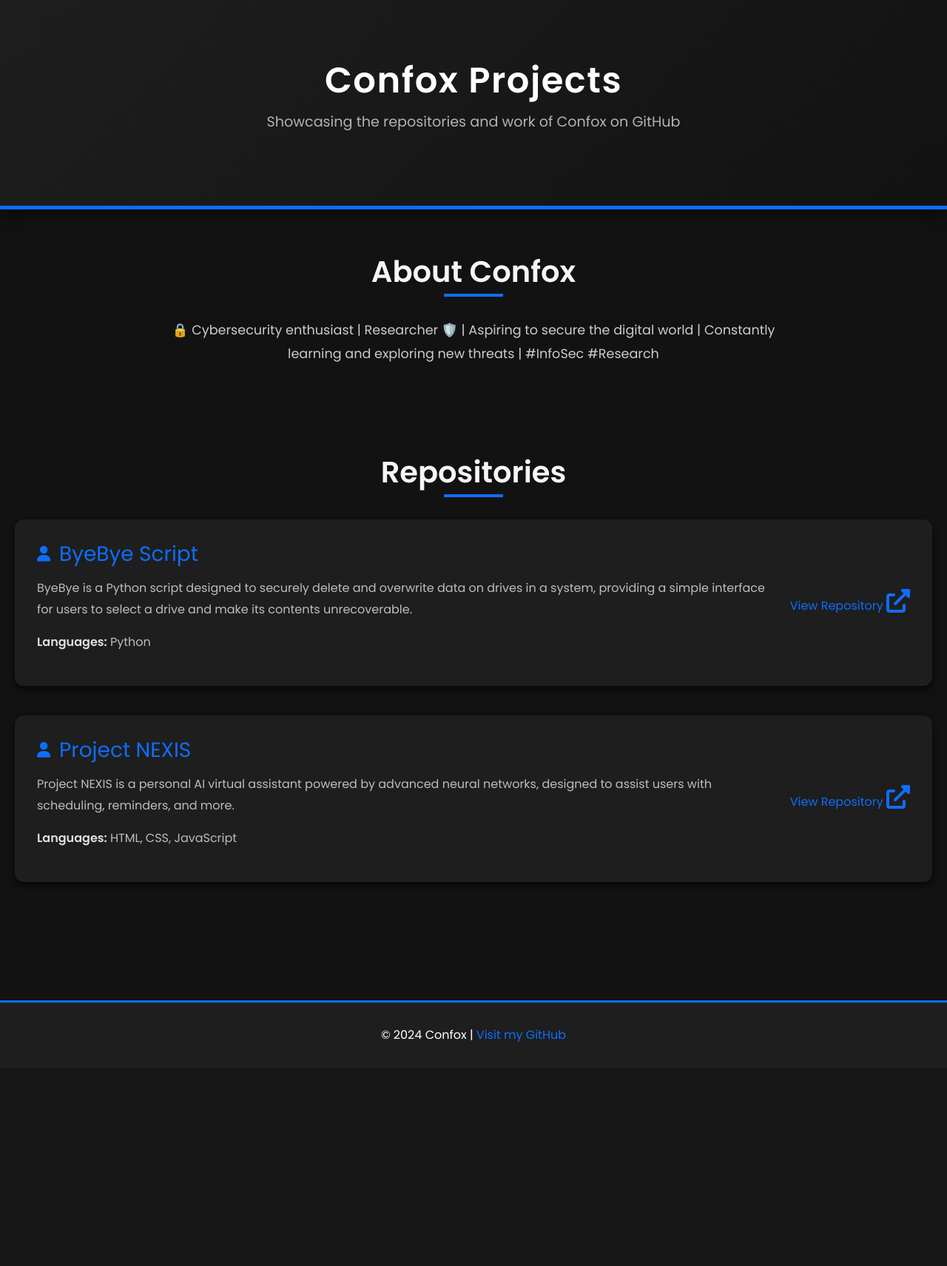
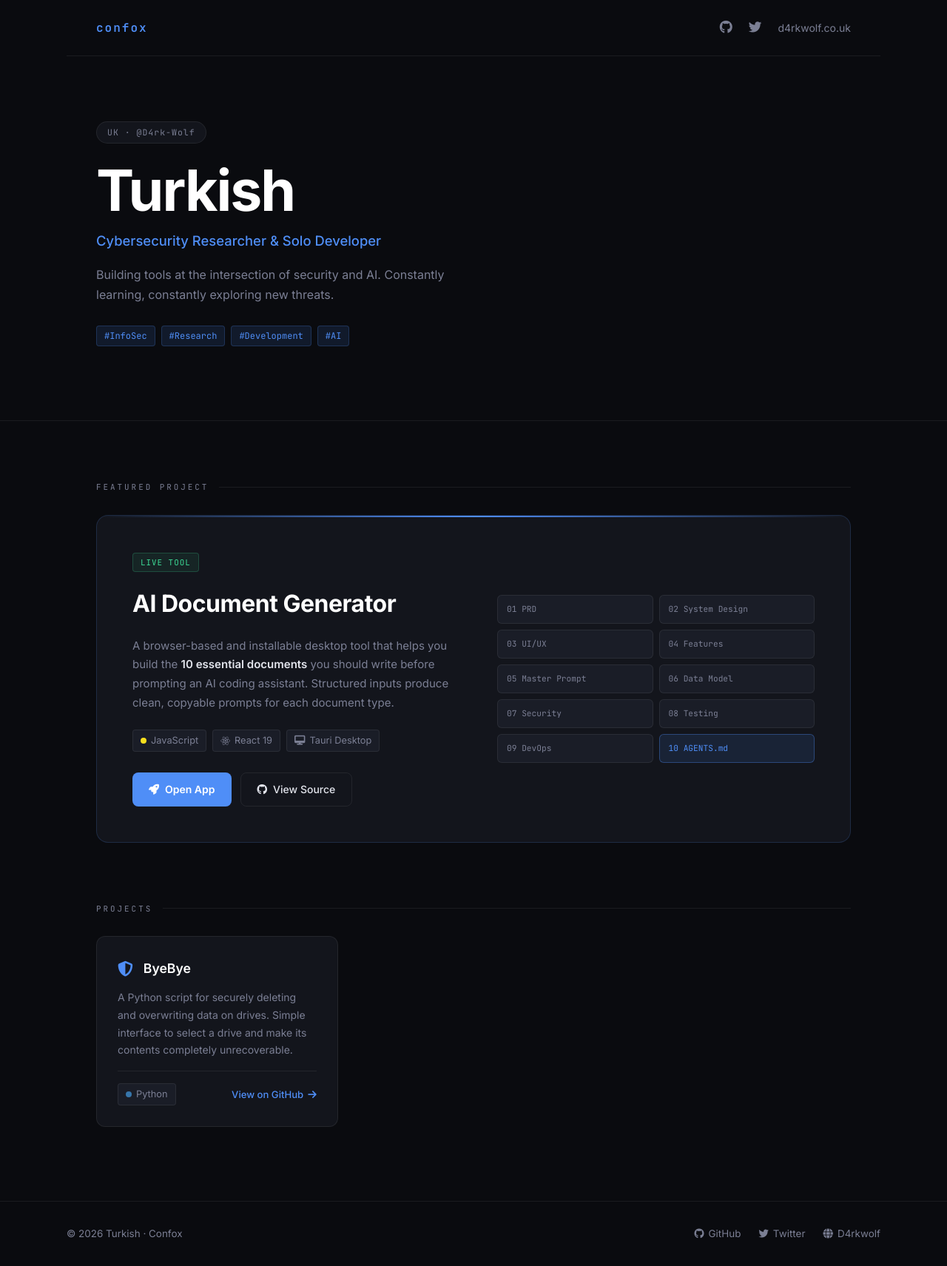
Before and after one commit to confox/confox.github.io, a PHP site: page / in a window 1280 px wide. Shown: the whole page at 74% size. Before the commit the page ends 1409 px from the top, so only its background shows below. Run offline with PHP 8.4, Linux system fonts and the light colour scheme.

Commit message:
Revamp index.html and stylesheet.css for improved layout and design

```diff
--- a/index.html
+++ b/index.html
@@ -4,59 +4,109 @@
 <head>
     <meta charset="UTF-8">
     <meta name="viewport" content="width=device-width, initial-scale=1.0">
-    <title>Confox Projects</title>
-    <link href="https://fonts.googleapis.com/css2?family=Poppins:wght@400;600&display=swap" rel="stylesheet">
-    <link rel="stylesheet" href="https://stackpath.bootstrapcdn.com/bootstrap/4.5.2/css/bootstrap.min.css">
-    <link rel="stylesheet" href="https://cdnjs.cloudflare.com/ajax/libs/font-awesome/6.0.0-beta3/css/all.min.css">
+    <title>Turkish — Confox</title>
+    <meta name="description" content="Cybersecurity researcher and solo developer. Building tools at the intersection of security and AI.">
+    <link href="https://fonts.googleapis.com/css2?family=Inter:wght@300;400;500;600;700&family=JetBrains+Mono:wght@400;600&display=swap" rel="stylesheet">
+    <link rel="stylesheet" href="https://cdnjs.cloudflare.com/ajax/libs/font-awesome/6.5.0/css/all.min.css">
     <link rel="stylesheet" href="stylesheet.css">
 </head>
 
 <body>
     <header>
-        <h1>Confox Projects</h1>
-        <p>Showcasing the repositories and work of Confox on GitHub</p>
+        <nav>
+            <span class="nav-logo">confox</span>
+            <div class="nav-links">
+                <a href="https://github.com/confox" target="_blank" aria-label="GitHub"><i class="fab fa-github"></i></a>
+                <a href="https://twitter.com/TurkishDW" target="_blank" aria-label="Twitter"><i class="fab fa-twitter"></i></a>
+                <a href="https://d4rkwolf.co.uk" target="_blank">d4rkwolf.co.uk</a>
+            </div>
+        </nav>
+
+        <div class="hero">
+            <div class="hero-badge">UK &middot; @D4rk-Wolf</div>
+            <h1>Turkish</h1>
+            <p class="hero-sub">Cybersecurity Researcher &amp; Solo Developer</p>
+            <p class="hero-bio">Building tools at the intersection of security and AI. Constantly learning, constantly exploring new threats.</p>
+            <div class="tags">
+                <span class="tag">#InfoSec</span>
+                <span class="tag">#Research</span>
+                <span class="tag">#Development</span>
+                <span class="tag">#AI</span>
+            </div>
+        </div>
     </header>
 
+    <main>
         <section>
-        <h2>About Confox</h2>
-        <p class="about-text">🔒 Cybersecurity enthusiast | Researcher 🛡️ | Aspiring to secure the digital world | Constantly learning and exploring new threats | #InfoSec #Research</p>
-    </section>
+            <div class="section-label">Featured Project</div>
 
-    <section>
-        <h2>Repositories</h2>
-
-        <!-- Repository 1 -->
-        <div class="repository">
-            <div class="repository-info">
-                <h3><a href="https://github.com/confox/ByeBye" target="_blank" aria-label="ByeBye Script Repository on GitHub">ByeBye Script</a></h3>
-                <p>ByeBye is a Python script designed to securely delete and overwrite data on drives in a system, providing a simple interface for users to select a drive and make its contents unrecoverable.</p>
-                <p><strong>Languages:</strong> Python</p>
+            <div class="featured-card">
+                <div class="featured-card-content">
+                    <div class="featured-badge">Live Tool</div>
+                    <h2>AI Document Generator</h2>
+                    <p>A browser-based and installable desktop tool that helps you build the <strong>10 essential documents</strong> you should write before prompting an AI coding assistant. Structured inputs produce clean, copyable prompts for each document type.</p>
+                    <div class="featured-meta">
+                        <span class="lang-tag"><span class="lang-dot js"></span> JavaScript</span>
+                        <span class="lang-tag"><i class="fab fa-react"></i> React 19</span>
+                        <span class="lang-tag"><i class="fas fa-desktop"></i> Tauri Desktop</span>
                     </div>
-            <div class="repository-link">
-                <a href="https://github.com/confox/ByeBye" target="_blank" aria-label="Open ByeBye Script Repository on GitHub">
-                    View Repository <i class="fas fa-external-link-alt icon"></i>
+                    <div class="featured-actions">
+                        <a href="https://confox.github.io/AI-Document-Generator/" class="btn-primary" target="_blank">
+                            <i class="fas fa-rocket"></i> Open App
+                        </a>
+                        <a href="https://github.com/confox/AI-Document-Generator" class="btn-secondary" target="_blank">
+                            <i class="fab fa-github"></i> View Source
                         </a>
                     </div>
                 </div>
 
-        <!-- Repository 2 -->
-        <div class="repository">
-            <div class="repository-info">
-                <h3><a href="https://github.com/confox/Project-NEXIS" target="_blank" aria-label="Project NEXIS Repository on GitHub">Project NEXIS</a></h3>
-                <p>Project NEXIS is a personal AI virtual assistant powered by advanced neural networks, designed to assist users with scheduling, reminders, and more.</p>
-                <p><strong>Languages:</strong> HTML, CSS, JavaScript</p>
+                <div class="featured-card-visual" aria-hidden="true">
+                    <div class="doc-grid">
+                        <div class="doc-item">01 PRD</div>
+                        <div class="doc-item">02 System Design</div>
+                        <div class="doc-item">03 UI/UX</div>
+                        <div class="doc-item">04 Features</div>
+                        <div class="doc-item">05 Master Prompt</div>
+                        <div class="doc-item">06 Data Model</div>
+                        <div class="doc-item">07 Security</div>
+                        <div class="doc-item">08 Testing</div>
+                        <div class="doc-item">09 DevOps</div>
+                        <div class="doc-item highlight">10 AGENTS.md</div>
                     </div>
-            <div class="repository-link">
-                <a href="https://github.com/confox/Project-NEXIS" target="_blank" aria-label="Open Project NEXIS Repository on GitHub">
-                    View Repository <i class="fas fa-external-link-alt icon"></i>
+                </div>
+            </div>
+        </section>
+
+        <section>
+            <div class="section-label">Projects</div>
+
+            <div class="projects-grid">
+                <div class="project-card">
+                    <div class="project-header">
+                        <i class="fas fa-shield-halved project-icon"></i>
+                        <h3>ByeBye</h3>
+                    </div>
+                    <p>A Python script for securely deleting and overwriting data on drives. Simple interface to select a drive and make its contents completely unrecoverable.</p>
+                    <div class="project-footer">
+                        <span class="lang-tag"><span class="lang-dot python"></span> Python</span>
+                        <a href="https://github.com/confox/ByeBye" class="project-link" target="_blank">
+                            View on GitHub <i class="fas fa-arrow-right"></i>
                         </a>
                     </div>
                 </div>
-
+            </div>
         </section>
+    </main>
 
     <footer>
-        <p>&copy; 2024 Confox | <a href="https://github.com/confox" target="_blank">Visit my GitHub</a></p>
+        <div class="footer-inner">
+            <span>&copy; 2026 Turkish &middot; Confox</span>
+            <div class="footer-links">
+                <a href="https://github.com/confox" target="_blank"><i class="fab fa-github"></i> GitHub</a>
+                <a href="https://twitter.com/TurkishDW" target="_blank"><i class="fab fa-twitter"></i> Twitter</a>
+                <a href="https://d4rkwolf.co.uk" target="_blank"><i class="fas fa-globe"></i> D4rkwolf</a>
+            </div>
+        </div>
     </footer>
 </body>
 
--- a/stylesheet.css
+++ b/stylesheet.css
@@ -1,159 +1,467 @@
-body {
-    font-family: 'Poppins', sans-serif;
-    line-height: 1.8;
-    background-color: #121212;
-    color: #e0e0e0;
+*, *::before, *::after {
+    box-sizing: border-box;
+    margin: 0;
+    padding: 0;
 }
 
-header {
-    background: linear-gradient(135deg, #1e1e1e, #121212);
-    color: white;
-    padding: 80px 0;
-    text-align: center;
-    box-shadow: 0 8px 20px rgba(0, 0, 0, 0.5);
-    border-bottom: 5px solid #0d6efd;
+:root {
+    --bg: #0a0b0f;
+    --surface: #13151c;
+    --surface-2: #1a1d27;
+    --border: rgba(255, 255, 255, 0.07);
+    --text: #e2e4ec;
+    --text-muted: #7b7f94;
+    --accent: #4f8ef7;
+    --accent-glow: rgba(79, 142, 247, 0.12);
+    --green: #3ddc97;
+    --font: 'Inter', sans-serif;
+    --mono: 'JetBrains Mono', monospace;
 }
 
-header h1 {
-    font-size: 3rem;
-    margin-bottom: 10px;
-    font-weight: 700;
-    letter-spacing: 1.5px;
+body {
+    font-family: var(--font);
+    background: var(--bg);
+    color: var(--text);
+    line-height: 1.7;
+    min-height: 100vh;
 }
 
-header p {
-    font-size: 1.2rem;
-    font-weight: 300;
-    color: #b0b3b8;
+/* ── Nav ── */
+
+nav {
+    display: flex;
+    justify-content: space-between;
+    align-items: center;
+    padding: 24px 40px;
+    border-bottom: 1px solid var(--border);
+    max-width: 1100px;
+    margin: 0 auto;
 }
 
-section {
-    padding: 60px 20px;
+.nav-logo {
+    font-family: var(--mono);
+    font-size: 1rem;
+    font-weight: 600;
+    color: var(--accent);
+    letter-spacing: 2px;
 }
 
-h2 {
-    font-size: 2.5rem;
-    margin-bottom: 40px;
-    text-align: center;
-    font-weight: 600;
-    color: #f5f5f5;
-    position: relative;
+.nav-links {
+    display: flex;
+    align-items: center;
+    gap: 22px;
 }
 
-h2::after {
-    content: '';
-    width: 80px;
-    height: 4px;
-    background: #0d6efd;
-    position: absolute;
-    bottom: -10px;
-    left: 50%;
-    transform: translateX(-50%);
+.nav-links a {
+    color: var(--text-muted);
+    text-decoration: none;
+    font-size: 0.875rem;
+    transition: color 0.2s;
 }
 
-.about-text {
-    max-width: 850px;
-    margin: 0 auto;
-    text-align: center;
-    font-size: 1.1rem;
-    color: #cccccc;
+.nav-links a:hover {
+    color: var(--text);
 }
 
-.repository {
-    background: #1e1e1e;
-    border-radius: 12px;
-    box-shadow: 0 4px 10px rgba(0, 0, 0, 0.7);
-    margin-bottom: 40px;
-    padding: 30px;
-    transition: transform 0.3s ease, box-shadow 0.3s ease;
-    position: relative;
+.nav-links a i {
+    font-size: 1.1rem;
 }
 
-.repository:hover {
-    transform: translateY(-10px);
-    box-shadow: 0 10px 30px rgba(0, 0, 0, 0.9);
+/* ── Hero ── */
+
+header {
+    border-bottom: 1px solid var(--border);
 }
 
-.repository h3 {
-    font-size: 1.75rem;
-    font-weight: 600;
-    margin-bottom: 15px;
-    position: relative;
-    padding-left: 30px;
-    color: #0d6efd;
+.hero {
+    max-width: 1100px;
+    margin: 0 auto;
+    padding: 88px 40px 100px;
 }
 
-.repository h3::before {
-    content: '\f007';
-    font-family: 'Font Awesome 5 Free';
-    font-weight: 900;
-    font-size: 1.3rem;
-    color: #0d6efd;
-    position: absolute;
-    left: 0;
-    top: 5px;
+.hero-badge {
+    display: inline-block;
+    font-family: var(--mono);
+    font-size: 0.72rem;
+    color: var(--text-muted);
+    background: var(--surface);
+    border: 1px solid var(--border);
+    border-radius: 20px;
+    padding: 4px 14px;
+    margin-bottom: 24px;
+    letter-spacing: 1px;
 }
 
-.repository p {
-    color: #bdbdbd;
-    margin-bottom: 15px;
+.hero h1 {
+    font-size: clamp(2.8rem, 6vw, 4.8rem);
+    font-weight: 700;
+    letter-spacing: -2px;
+    color: #fff;
+    margin-bottom: 12px;
+    line-height: 1.05;
 }
 
-.repository strong {
-    font-weight: 600;
-    color: #e0e0e0;
+.hero-sub {
+    font-size: 1.15rem;
+    color: var(--accent);
+    font-weight: 500;
+    margin-bottom: 16px;
 }
 
-.repository a {
-    color: #0d6efd;
-    text-decoration: none;
-    font-weight: 500;
-    transition: color 0.2s ease;
+.hero-bio {
+    font-size: 1rem;
+    color: var(--text-muted);
+    max-width: 520px;
+    margin-bottom: 28px;
 }
 
-.repository a:hover {
-    color: #0056b3;
+.tags {
+    display: flex;
+    flex-wrap: wrap;
+    gap: 8px;
 }
 
-footer {
-    background: #1e1e1e;
-    color: white;
-    text-align: center;
-    padding: 30px 0;
-    margin-top: 60px;
-    border-top: 3px solid #0d6efd;
+.tag {
+    font-family: var(--mono);
+    font-size: 0.75rem;
+    color: var(--accent);
+    background: var(--accent-glow);
+    border: 1px solid rgba(79, 142, 247, 0.22);
+    border-radius: 4px;
+    padding: 3px 10px;
 }
 
-footer a {
-    color: #0d6efd;
-    text-decoration: none;
+/* ── Sections ── */
+
+main {
+    max-width: 1100px;
+    margin: 0 auto;
+    padding: 0 40px 100px;
 }
 
-footer a:hover {
-    color: #0056b3;
+.section-label {
+    font-family: var(--mono);
+    font-size: 0.68rem;
+    text-transform: uppercase;
+    letter-spacing: 3px;
+    color: var(--text-muted);
+    margin-top: 80px;
+    margin-bottom: 28px;
+    display: flex;
+    align-items: center;
+    gap: 14px;
 }
 
-footer p {
-    margin: 0;
+.section-label::after {
+    content: '';
+    flex: 1;
+    height: 1px;
+    background: var(--border);
 }
 
-.icon {
-    font-size: 2rem;
-    color: #0d6efd;
+/* ── Featured Card ── */
+
+.featured-card {
+    background: var(--surface);
+    border: 1px solid rgba(79, 142, 247, 0.18);
+    border-radius: 16px;
+    padding: 48px;
+    display: grid;
+    grid-template-columns: 1fr 1fr;
+    gap: 64px;
+    align-items: center;
+    position: relative;
+    overflow: hidden;
 }
 
-@media (min-width: 768px) {
-    .repository {
-        display: flex;
-        justify-content: space-between;
-        align-items: center;
+.featured-card::before {
+    content: '';
+    position: absolute;
+    top: 0;
+    left: 0;
+    right: 0;
+    height: 2px;
+    background: linear-gradient(90deg, transparent, var(--accent), transparent);
+}
+
+.featured-badge {
+    display: inline-block;
+    font-family: var(--mono);
+    font-size: 0.68rem;
+    color: var(--green);
+    background: rgba(61, 220, 151, 0.08);
+    border: 1px solid rgba(61, 220, 151, 0.22);
+    border-radius: 4px;
+    padding: 3px 10px;
+    margin-bottom: 16px;
+    letter-spacing: 1px;
+    text-transform: uppercase;
+}
+
+.featured-card h2 {
+    font-size: 2rem;
+    font-weight: 700;
+    color: #fff;
+    margin-bottom: 16px;
+    letter-spacing: -0.5px;
+}
+
+.featured-card p {
+    color: var(--text-muted);
+    font-size: 0.94rem;
+    margin-bottom: 24px;
+}
+
+.featured-card p strong {
+    color: var(--text);
+    font-weight: 600;
+}
+
+.featured-meta {
+    display: flex;
+    flex-wrap: wrap;
+    gap: 8px;
+    margin-bottom: 28px;
+}
+
+.lang-tag {
+    display: inline-flex;
+    align-items: center;
+    gap: 6px;
+    font-size: 0.8rem;
+    color: var(--text-muted);
+    background: var(--surface-2);
+    border: 1px solid var(--border);
+    border-radius: 4px;
+    padding: 3px 10px;
+}
+
+.lang-dot {
+    width: 8px;
+    height: 8px;
+    border-radius: 50%;
+    flex-shrink: 0;
+}
+
+.lang-dot.js { background: #f7df1e; }
+.lang-dot.python { background: #3776ab; }
+
+.featured-actions {
+    display: flex;
+    gap: 12px;
+    flex-wrap: wrap;
+}
+
+.btn-primary {
+    display: inline-flex;
+    align-items: center;
+    gap: 8px;
+    background: var(--accent);
+    color: #fff;
+    padding: 10px 22px;
+    border-radius: 8px;
+    font-size: 0.875rem;
+    font-weight: 600;
+    text-decoration: none;
+    transition: background 0.2s, transform 0.15s;
+}
+
+.btn-primary:hover {
+    background: #3a7de0;
+    transform: translateY(-2px);
+}
+
+.btn-secondary {
+    display: inline-flex;
+    align-items: center;
+    gap: 8px;
+    background: transparent;
+    color: var(--text);
+    padding: 10px 22px;
+    border-radius: 8px;
+    font-size: 0.875rem;
+    font-weight: 500;
+    text-decoration: none;
+    border: 1px solid var(--border);
+    transition: border-color 0.2s, color 0.2s, transform 0.15s;
+}
+
+.btn-secondary:hover {
+    border-color: var(--accent);
+    color: var(--accent);
+    transform: translateY(-2px);
+}
+
+/* ── Doc grid visual ── */
+
+.doc-grid {
+    display: grid;
+    grid-template-columns: repeat(2, 1fr);
+    gap: 8px;
+}
+
+.doc-item {
+    background: var(--surface-2);
+    border: 1px solid var(--border);
+    border-radius: 6px;
+    padding: 9px 12px;
+    font-family: var(--mono);
+    font-size: 0.7rem;
+    color: var(--text-muted);
+    transition: border-color 0.2s;
+}
+
+.doc-item.highlight {
+    border-color: rgba(79, 142, 247, 0.35);
+    color: var(--accent);
+    background: var(--accent-glow);
+}
+
+/* ── Projects Grid ── */
+
+.projects-grid {
+    display: grid;
+    grid-template-columns: repeat(auto-fill, minmax(320px, 1fr));
+    gap: 20px;
+}
+
+.project-card {
+    background: var(--surface);
+    border: 1px solid var(--border);
+    border-radius: 12px;
+    padding: 28px;
+    display: flex;
+    flex-direction: column;
+    gap: 12px;
+    transition: border-color 0.2s, transform 0.2s;
+}
+
+.project-card:hover {
+    border-color: rgba(79, 142, 247, 0.3);
+    transform: translateY(-4px);
+}
+
+.project-header {
+    display: flex;
+    align-items: center;
+    gap: 14px;
+}
+
+.project-icon {
+    font-size: 1.3rem;
+    color: var(--accent);
+}
+
+.project-card h3 {
+    font-size: 1.1rem;
+    font-weight: 600;
+    color: #fff;
+}
+
+.project-card p {
+    color: var(--text-muted);
+    font-size: 0.875rem;
+    flex: 1;
+}
+
+.project-footer {
+    display: flex;
+    justify-content: space-between;
+    align-items: center;
+    padding-top: 16px;
+    border-top: 1px solid var(--border);
+    margin-top: 4px;
+}
+
+.project-link {
+    display: inline-flex;
+    align-items: center;
+    gap: 6px;
+    color: var(--accent);
+    font-size: 0.82rem;
+    font-weight: 500;
+    text-decoration: none;
+    transition: gap 0.15s;
+}
+
+.project-link:hover {
+    gap: 10px;
+}
+
+/* ── Footer ── */
+
+footer {
+    border-top: 1px solid var(--border);
+    padding: 32px 40px;
+}
+
+.footer-inner {
+    max-width: 1100px;
+    margin: 0 auto;
+    display: flex;
+    justify-content: space-between;
+    align-items: center;
+    flex-wrap: wrap;
+    gap: 16px;
+    font-size: 0.84rem;
+    color: var(--text-muted);
+}
+
+.footer-links {
+    display: flex;
+    gap: 24px;
+}
+
+.footer-links a {
+    display: inline-flex;
+    align-items: center;
+    gap: 6px;
+    color: var(--text-muted);
+    text-decoration: none;
+    transition: color 0.2s;
+}
+
+.footer-links a:hover {
+    color: var(--text);
+}
+
+/* ── Responsive ── */
+
+@media (max-width: 860px) {
+    .featured-card {
+        grid-template-columns: 1fr;
+        gap: 40px;
+        padding: 32px 28px;
     }
 
-    .repository .repository-info {
-        flex: 1;
+    .featured-card-visual {
+        display: none;
+    }
+}
+
+@media (max-width: 600px) {
+    nav {
+        padding: 20px 24px;
     }
 
-    .repository .repository-link {
-        margin-left: 30px;
+    .hero {
+        padding: 60px 24px 72px;
+    }
+
+    main {
+        padding: 0 24px 72px;
+    }
+
+    footer {
+        padding: 28px 24px;
+    }
+
+    .footer-inner {
+        flex-direction: column;
+        text-align: center;
+    }
+
+    .footer-links {
+        justify-content: center;
     }
 }
```
Lines whose indentation alone changed are shown as unchanged.
